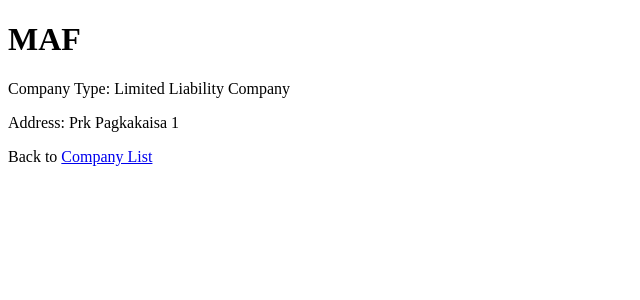
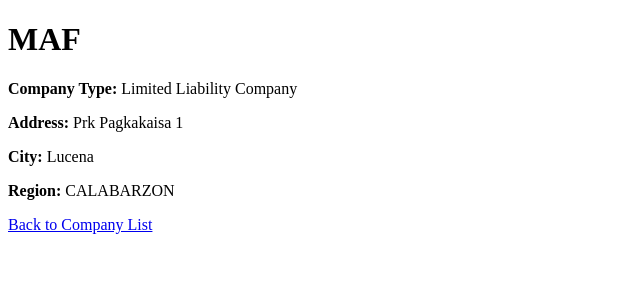
Before and after one commit to lpeter29/Company_Application_Form, a Django app: page /company/details/1 in a window 1280 px wide. Shown: the top 300 px of the page, without its empty margins (0-640 px from the left). Run offline with Django 5.2, Linux system fonts and the light colour scheme; data comes from the database, SQL or seed files in the repository.

Commit message:
Changes on Details

```diff
--- a/company/templates/details.html
+++ b/company/templates/details.html
@@ -1,20 +1,22 @@
 <!DOCTYPE html>
 <html>
-
 <body>
     {% extends "master.html" %}
+
     {% block title %}
-    Details about {{mymember.name}}
+    Details about {{ mycompany.name }}
     {% endblock %}
 
     {% block content %}
 
-    <h1>{{mycompany.name}}</h1>
+    <h1>{{ mycompany.name }}</h1>
 
-    <p>Company Type: {{ mycompany.get_type_display }} </p>
-    <p>Address: {{mycompany.address}}</p>
+    <p><strong>Company Type:</strong> {{ mycompany.get_type_display }}</p>
+    <p><strong>Address:</strong> {{ mycompany.address }}</p>
+    <p><strong>City:</strong> {{ mycompany.city }}</p>
+    <p><strong>Region:</strong> {{ mycompany.get_region_display }}</p>
 
-    <p>Back to <a href="/company">Company List</a></p>
+    <p><a href="/company">Back to Company List</a></p>
 
     {% endblock %}
 </body>
```
